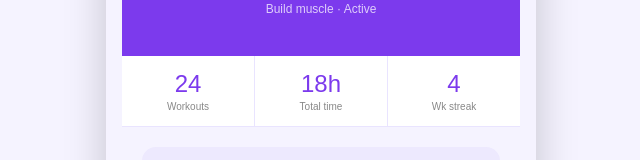
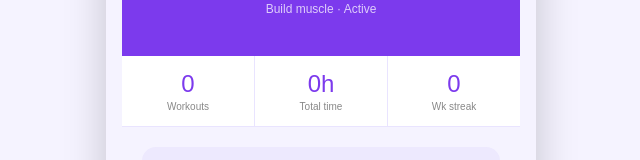
Before and after one commit to sphynx-00/Fito, a React (Vite) app: page /profile in a window 1280 px wide. Shown: the part 178-338 px from the top of the page, without its empty margins (319-959 px from the left). Built offline with nearby package versions, Linux system fonts and the light colour scheme.

Commit message:
add user model, userUtils and shared lifetime stats function

```diff
--- a/src/pages/History/History.jsx
+++ b/src/pages/History/History.jsx
@@ -6,7 +6,8 @@ import DeleteModal from './components/DeleteModal';
 import './History.css';
 import Toast from './components/Toast';
 import { getStartOfWeek } from '../../utils/workoutUtils';
-import { calculateWeekStreak, getFilteredWorkouts } from './historyUtils';
+import { getFilteredWorkouts } from './historyUtils';
+import { progressStats } from '../../utils/progressStats';
 
 
 const FILTERS = ['All', 'This week', 'Last week'];
@@ -17,10 +18,7 @@ function History() {
     return loadFromStorage();
   });
 
-  const totalWorkouts = workoutHistory.length;
-  const totalHours = workoutHistory.reduce((total, w) => total + (w.duration || 45), 0) / 60;
-  const weekStreak = calculateWeekStreak(getStartOfWeek, workoutHistory);
-
+  const { totalWorkouts, totalHours, weekStreak } = progressStats(workoutHistory, getStartOfWeek);
 
   const filteredWorkouts = getFilteredWorkouts(selectedFilter, workoutHistory);
 
--- a/src/pages/Profile/Profile.jsx
+++ b/src/pages/Profile/Profile.jsx
@@ -1,6 +1,12 @@
+import { loadFromStorage } from '../../models/completedWorkouts';
+import { progressStats } from '../../utils/progressStats';
+import { getStartOfWeek } from '../../utils/workoutUtils';
 import './Profile.css';
 
 function Profile() {
+  const workoutHistory = loadFromStorage();
+  const { totalWorkouts, totalHours, weekStreak } = progressStats(workoutHistory, getStartOfWeek);
+
   return (
     <main className="profile-page">
 
@@ -15,15 +21,15 @@ function Profile() {
       {/* lifetime stats */}
       <section className="profile-stats" aria-label="Lifetime stats">
         <div className="profile-stat">
-          <span className="profile-stat-value">24</span>
+          <span className="profile-stat-value">{totalWorkouts}</span>
           <span className="profile-stat-label">Workouts</span>
         </div>
         <div className="profile-stat">
-          <span className="profile-stat-value">18h</span>
+          <span className="profile-stat-value">{totalHours}h</span>
           <span className="profile-stat-label">Total time</span>
         </div>
         <div className="profile-stat">
-          <span className="profile-stat-value">4</span>
+          <span className="profile-stat-value">{weekStreak}</span>
           <span className="profile-stat-label">Wk streak</span>
         </div>
       </section>
--- /dev/null
+++ b/src/utils/progressStats.js
@@ -0,0 +1,15 @@
+import { calculateWeekStreak } from "../pages/History/historyUtils";
+
+
+export function progressStats(workoutHistory, getStartOfWeek) {
+  const totalWorkouts = workoutHistory.length;
+  const totalHours = workoutHistory.reduce((total, w) => total + (w.duration || 45), 0) / 60;
+  const weekStreak = calculateWeekStreak(getStartOfWeek, workoutHistory);
+
+
+  return {
+    totalWorkouts,
+    totalHours,
+    weekStreak
+  };
+}
```
Also changed, not shown: src/models/userModel.js (added, +22 -0 lines), src/pages/Profile/profileUtils.js (added, +9 -0 lines).
